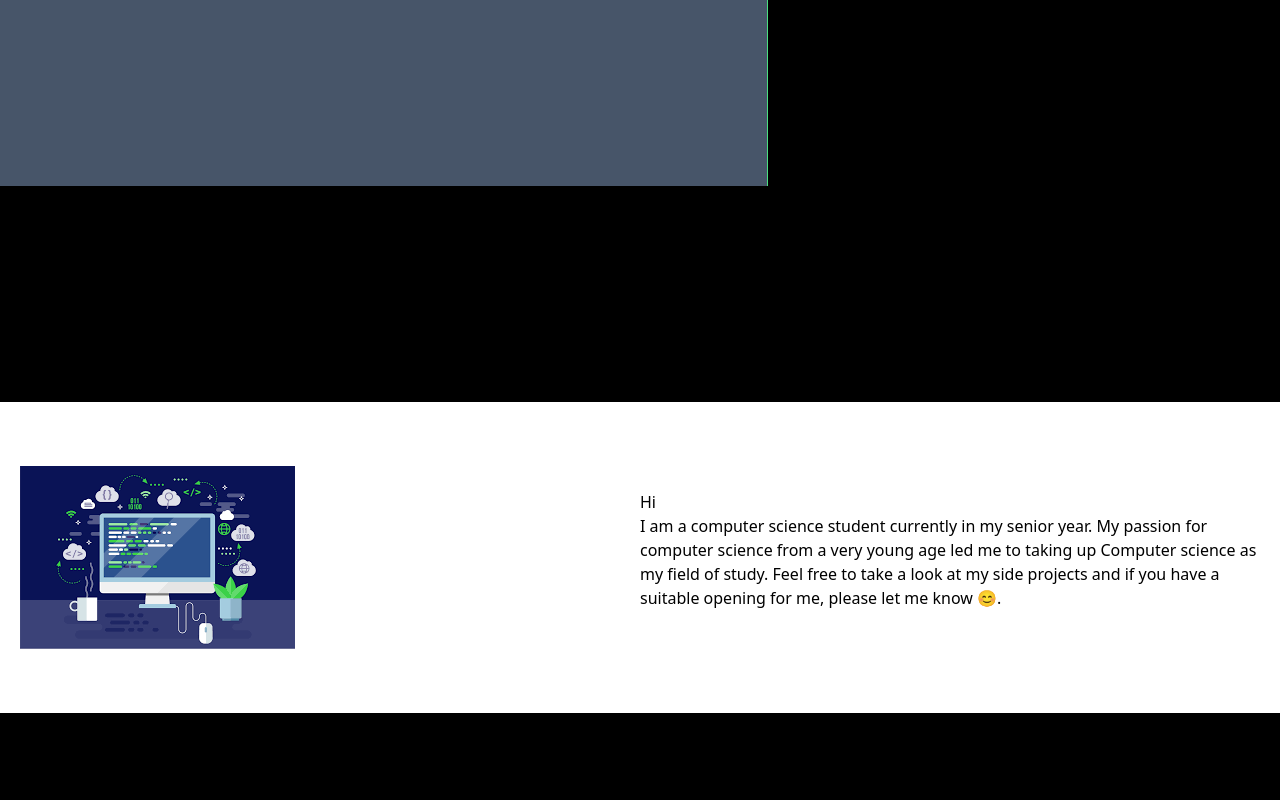
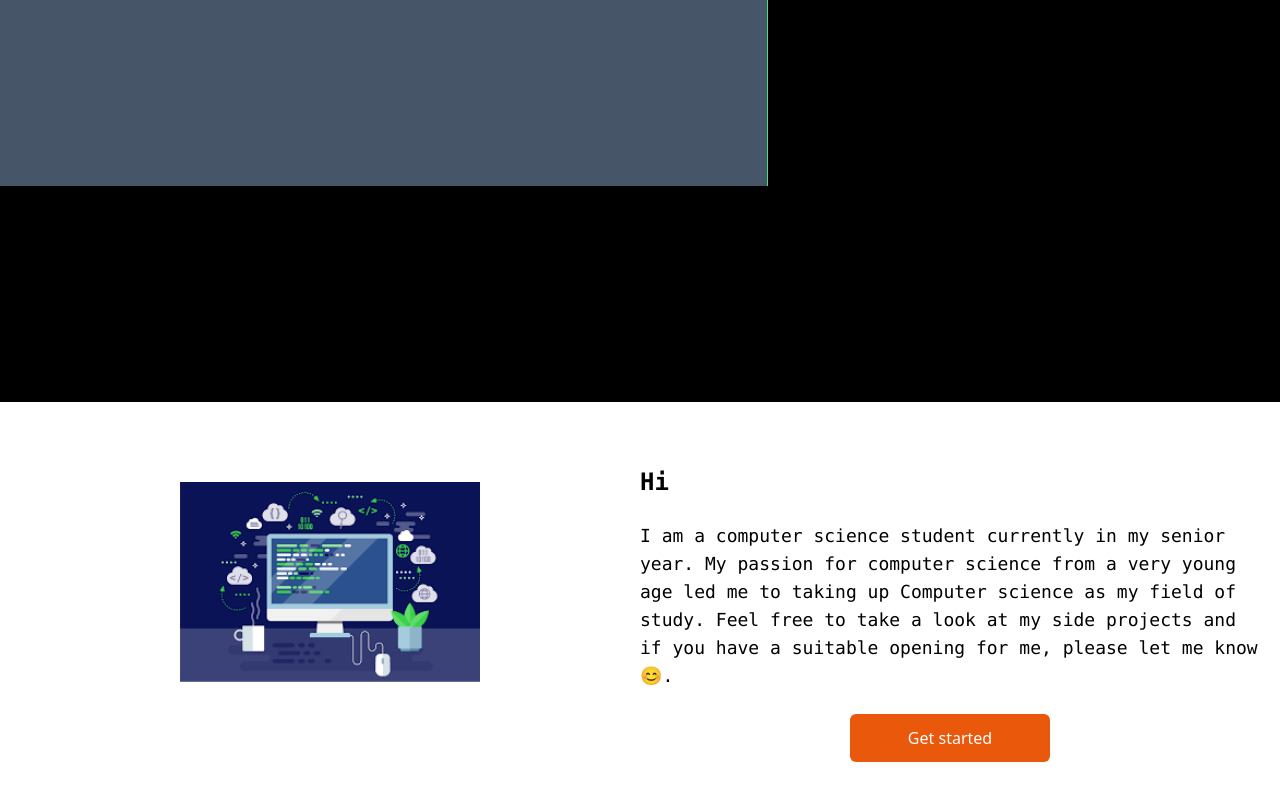
Before and after one commit to akhilpdominic/learning_react, a React (Create React App) app: page / in a window 1280 px wide. Shown: the part 614-1414 px from the top of the page. Before the commit the page ends 1327 px from the top, so only its background shows below. Built offline with nearby package versions, Linux system fonts and the light colour scheme.

Commit message:
completed aboutme

```diff
--- a/src/components/aboutMe.jsx
+++ b/src/components/aboutMe.jsx
@@ -7,14 +7,21 @@ const About = () =>{
         <div className='bg-white w-full py-16 px-4'>
             <div className='max-w-[1240px] mx-auto grid md:grid-cols-2'>
 
-                    <img src={devimg} alt="/" />
-               <div className='py-6'>
-                <p>Hi</p>
+                    <img className='w-[300px] mx-auto my-4' src={devimg} alt="/" />
+               <div className='flex flex-col justify-center'>
+                <p className='font-mono font-bold text-2xl'>Hi</p>
+                <br></br>
+                <p className='font-mono text-lg'>
                 I am a computer science student currently in my senior year.
                 My passion for computer science from a very young age led me to taking up
                 Computer science as my field of study. Feel free to take a look at my side projects
                 and if you have a suitable opening for me, please let me know 😊.
-               </div>
+
+                </p>
+                <button className='bg-orange-600 w-[200px] text-white rounded-md font-medium my-6 mx-auto py-3'>
+            Get started
+        </button>
+                </div>
 
 
             </div>
```
